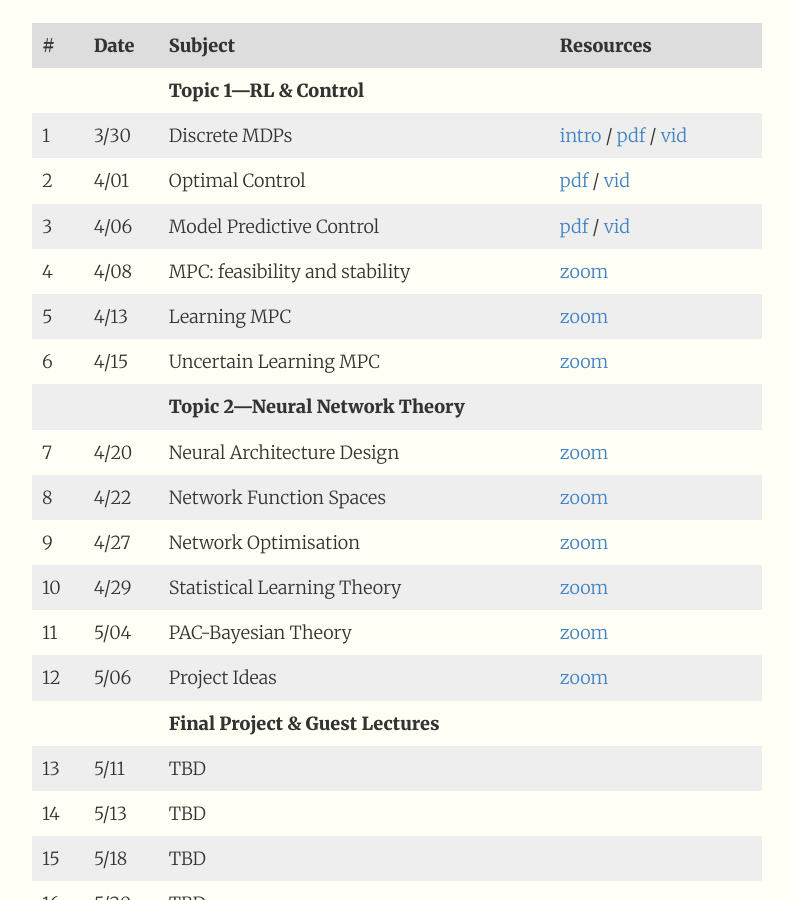
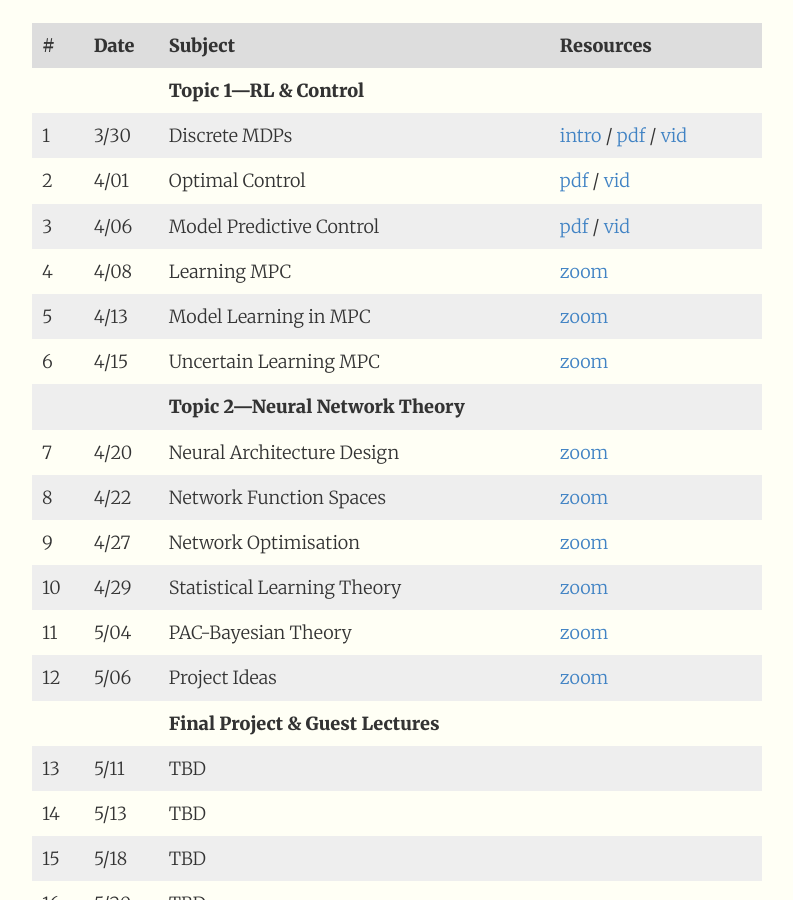
Before and after one commit to 1five9/1five9.github.io, a Jekyll site: the page built from index.md, in a window 1280 px wide and 900 px high, scrolled down 2190 px. Shown: the whole window, without its empty margins (243-1036 px from the left). Built offline with Jekyll 4.4.1, drawn with Linux system fonts in a browser that asks for light colours.

Commit message:
slides update

```diff
--- a/index.md
+++ b/index.md
@@ -76,8 +76,8 @@ The final project will be conducted during the last four weeks of class. Student
 | 1  | 3/30      | Discrete MDPs        	    	      | [intro](https://1five9.github.io/slides/intro.pdf) / [pdf](https://1five9.github.io/slides/control/Lecture_1_MDPs.pdf) / [vid](https://caltech.zoom.us/rec/share/VR3fwwu9QeALQ80dRtIghSqzpnkpAOpF_bwePNoBSnBzRxzgNN3uV4OdzvmBe8VE.ftHclybplbeeU0_s?startTime=1617141230000) |
 | 2  | 4/01      | Optimal Control       	              | [pdf](https://1five9.github.io/slides/control/Lecture_2_OCPs.pdf) / [vid](https://caltech.zoom.us/rec/share/v32Tbod7kDVVatTJO9u4LPjtuKYY1ffxIYMx77NvU3LPcjzvJfBMcr06K9vMkg6p.NbAhirdzWsEf9pE6?startTime=1617312887000)| |
 | 3  | 4/06      | Model Predictive Control               | [pdf](https://1five9.github.io/slides/control/Lecture_3_MPC.pdf) / [vid](https://caltech.zoom.us/rec/share/Q0kDgmvMJ800GMX46lTipBVjw5Z5SkuJ7MVUXKjmx751bmAUCsTS9kx2AHQWZ-g1.JsnICIGB-NeBSJ9u?startTime=1617744869000)| |
-| 4  | 4/08      | MPC: feasibility and stability         | [zoom](https://caltech.zoom.us/j/83968752246) | |
-| 5  | 4/13      | Learning MPC 				          | [zoom](https://caltech.zoom.us/j/83968752246) | |
+| 4  | 4/08      | Learning MPC                           | [zoom](https://caltech.zoom.us/j/83968752246) | |
+| 5  | 4/13      | Model Learning in MPC 				          | [zoom](https://caltech.zoom.us/j/83968752246) | |
 | 6  | 4/15      | Uncertain Learning MPC    	          | [zoom](https://caltech.zoom.us/j/83968752246) | |
 |    |           | **Topic 2—Neural Network Theory**     |  | |
 | 7  | 4/20      | Neural Architecture Design	          | [zoom](https://caltech.zoom.us/j/83968752246) | |
```
Also changed, not shown: 1 other file.
